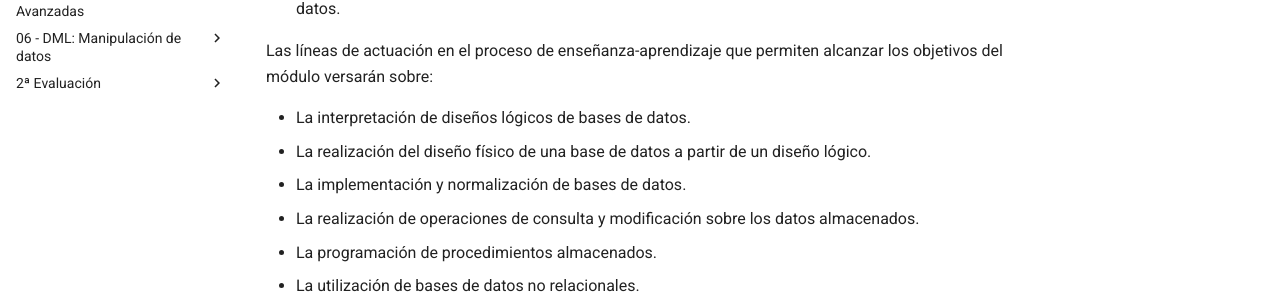
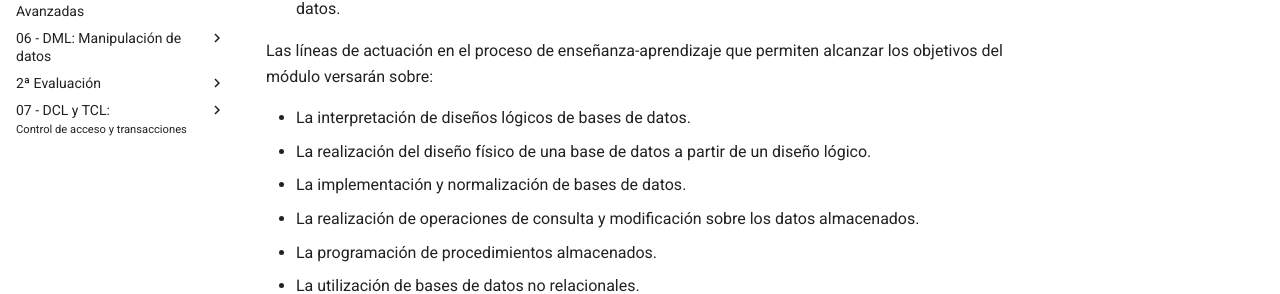
Before and after one commit to jssdocente/bd2526d, an MkDocs documentation site: the page built from docs/index.md, in a window 1280 px wide. Shown: the part 452-746 px from the top of the page. Built offline with MkDocs 1.6.1 and Material for MkDocs 9.7.7, drawn with Linux system fonts in a browser that asks for light colours.

Commit message:
update mkdocs

```diff
--- a/mkdocs.yml
+++ b/mkdocs.yml
@@ -40,6 +40,9 @@ nav:
     - "Actividades": temas/06/actividades.md
   - "2ª Evaluación":
     - "Resumen": temas/06_2eval/2eval-chuleta.md
+  - "07 - DCL y TCL:<br><small>Control de acceso y transacciones</small>":
+    - "Inicio": temas/07/index.md
+    - "Actividades": temas/07/actividades.md
 
     # - "2.2 Restricciones": temas/02/2.2-Restricciones.md
     # - "2.3 Modelo Extendido": temas/02/2.3-Modelo-extendido.md
```
